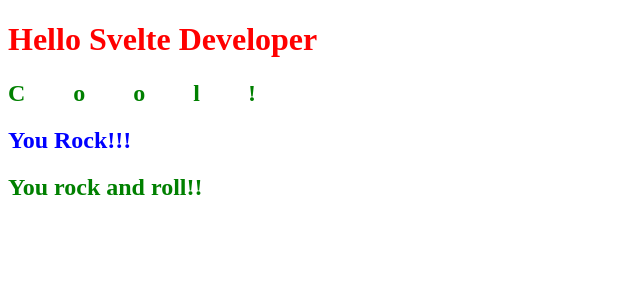
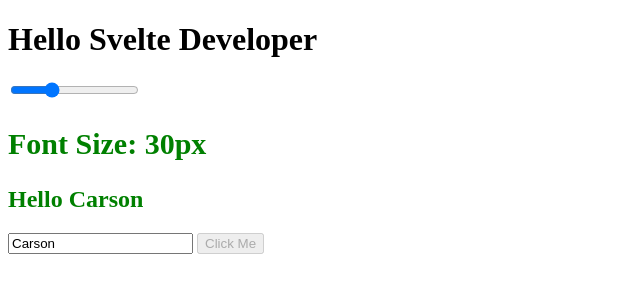
Before and after one commit to udemy-sveltekit-course/demo, a Svelte app: page / in a window 1280 px wide. Shown: the top 300 px of the page, without its empty margins (0-640 px from the left). Built offline with nearby package versions, Linux system fonts and the light colour scheme.

Commit message:
module2-video7

```diff
--- a/src/App.svelte
+++ b/src/App.svelte
@@ -1,18 +1,15 @@
 <script>
-  import Fun from './Fun.svelte';
-  import Cool from './Cool.svelte';
+  let name = 'Ash';
+  let fontSize = 30;
+  let disabled = true;
+  setTimeout(() => {
+    name = 'Carson';
+  }, 1000);
 </script>
 
 <h1>Hello Svelte Developer</h1>
-<Cool />
-<h2>You Rock!!!</h2>
-<Fun />
-
-<style>
-  h1 {
-    color: red;
-  }
-  h2 {
-    color: blue;
-  }
-</style>
+<input type="range" bind:value={fontSize} />
+<h2 style="font-size: {fontSize}px">Font Size: {fontSize}px</h2>
+<h2>Hello {name}</h2>
+<input type="text" bind:value={name} />
+<button {disabled}>Click Me</button>
```
